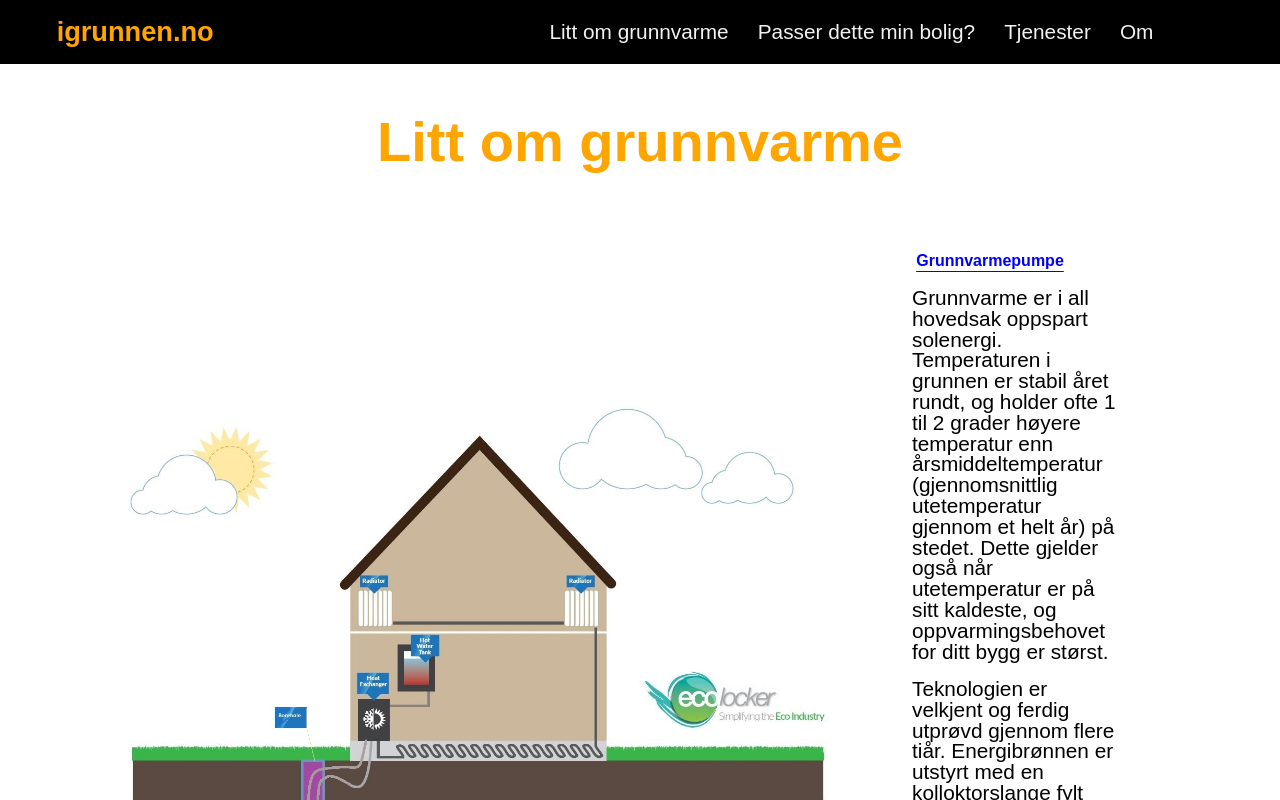
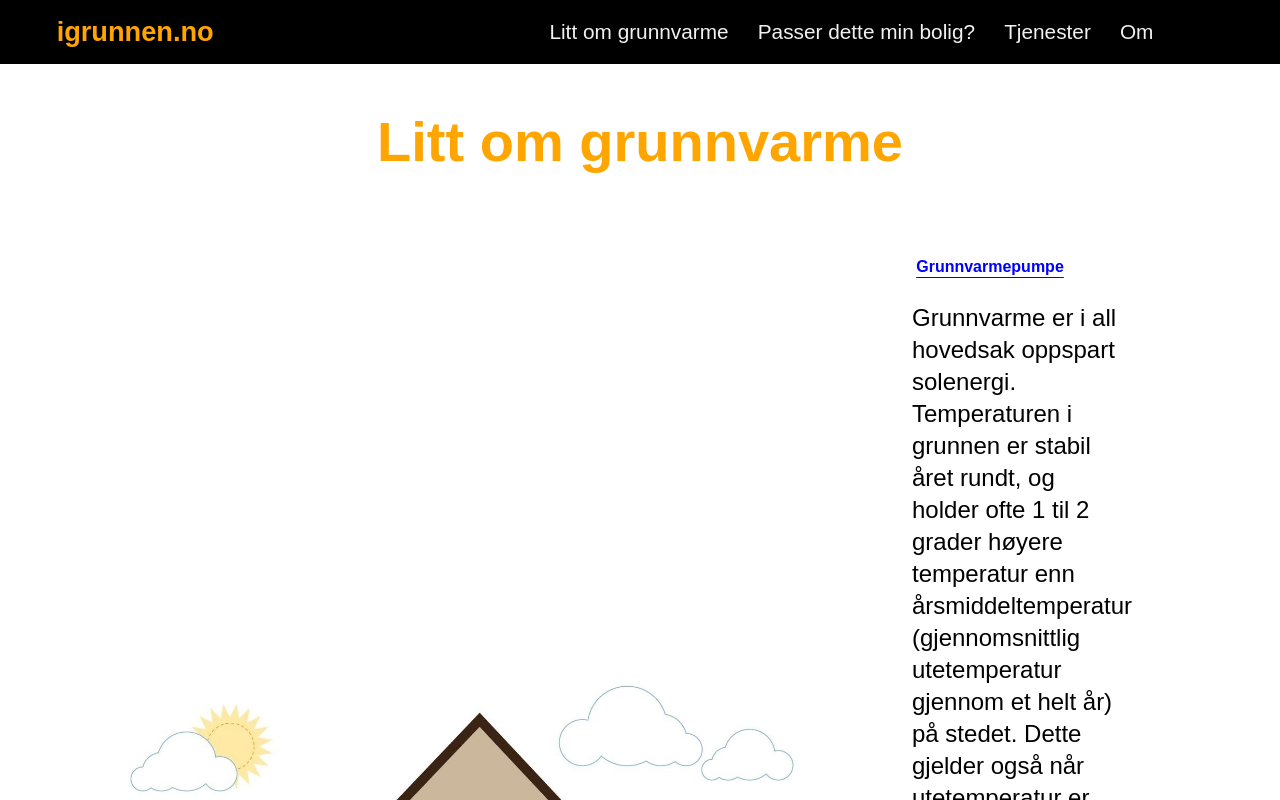
Before and after one commit to joar1/igrunn, a React (Create React App) app: page /grunnvarme in a window 1280 px wide. Shown: the top 800 px of the page. Built offline with nearby package versions, Linux system fonts and the light colour scheme.

Commit message:
card line height

```diff
--- a/src/components/Card.jsx
+++ b/src/components/Card.jsx
@@ -44,7 +44,7 @@ export function CardRight(props) {
 const CardContainer = styled.div`
 	color: black;
 	margin: 0 auto;
-	line-height: 1.3em;
+	line-height: 2em;
 `;
 
 const CardDiv = styled.div`
@@ -96,6 +96,7 @@ const TextDivLeft = styled.div`
 		text-align: left;
 		margin-left: auto;
 		margin-top: 0.8em;
+		font-size: 1.5em;
 		width: 80%;
 	}
 	a {
```
Also changed, not shown: 7 other files (tests, documents, lock files or other folders).
